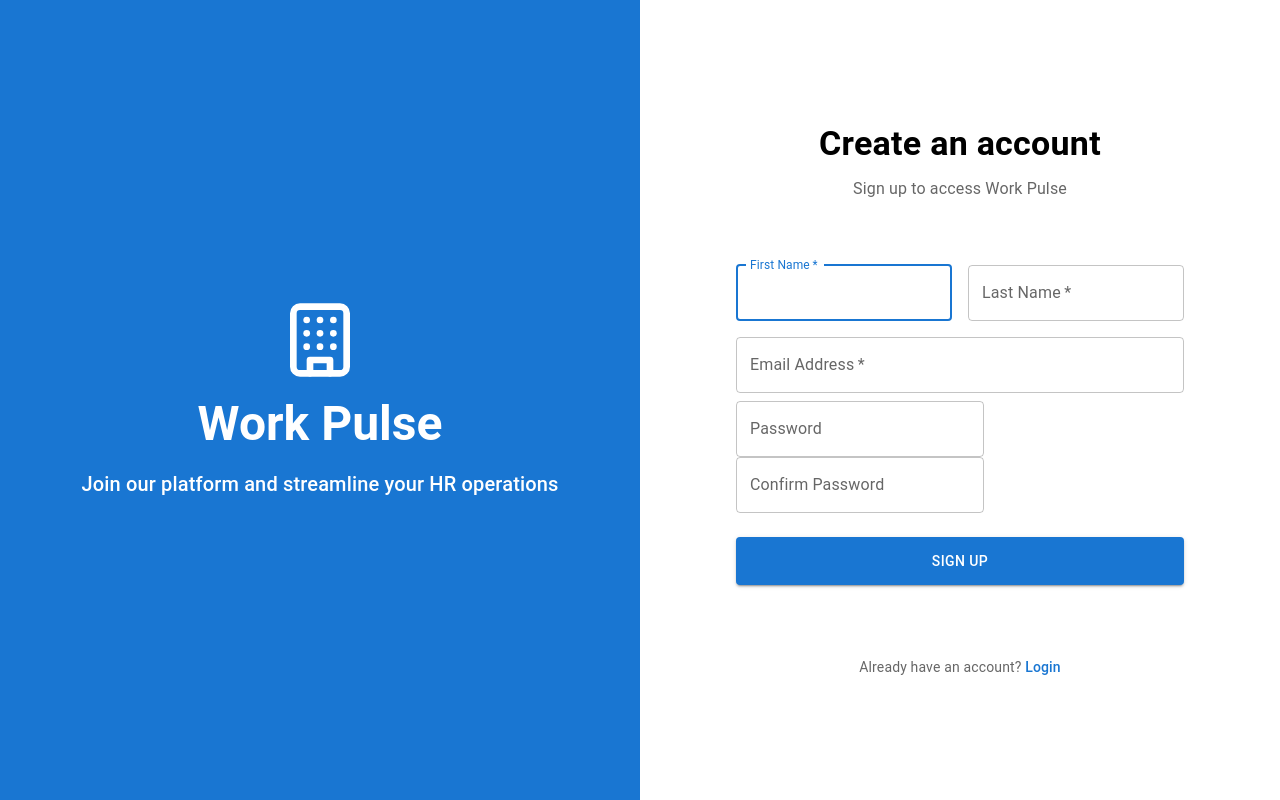
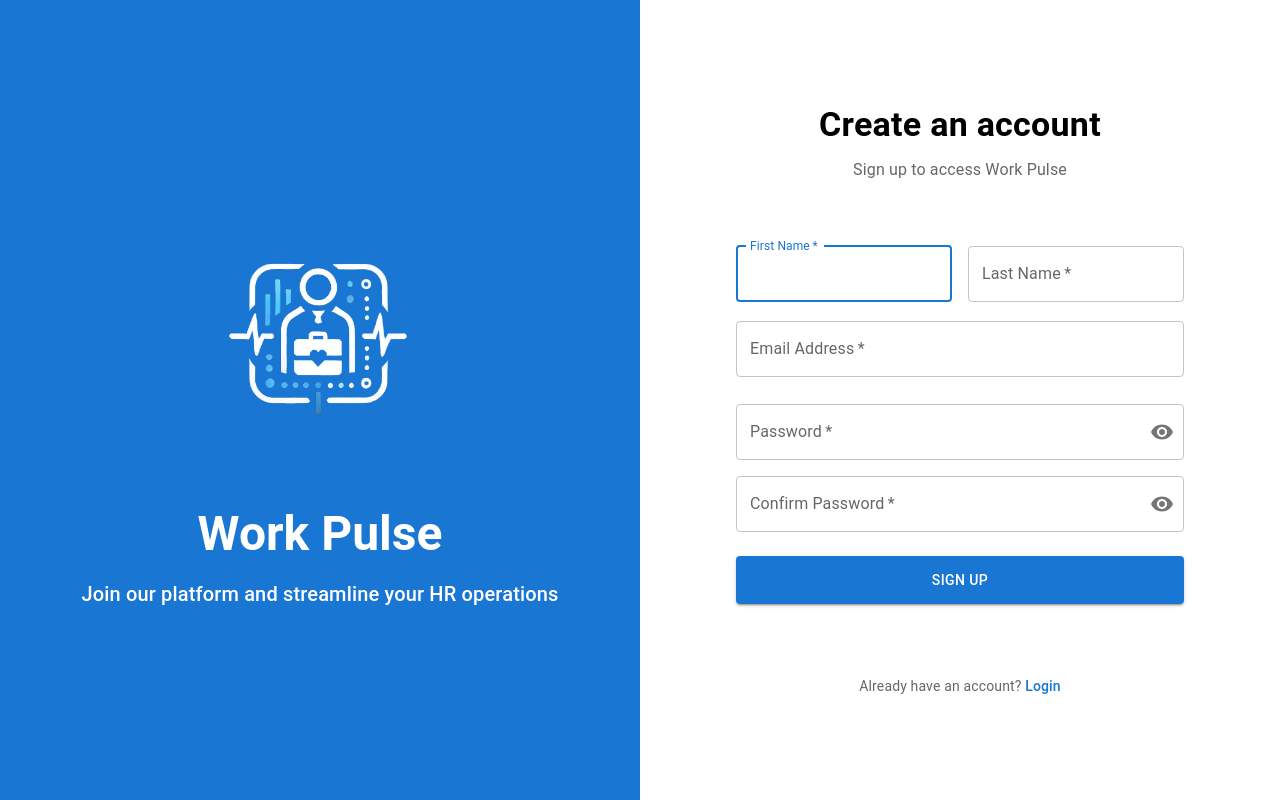
Before and after one commit to imthadh-ahamed/WorkPulse-frontend, a Next.js app in the folder client/: page /signup in a window 1280 px wide. Built offline with nearby package versions, Linux system fonts and the light colour scheme.

Commit message:
feat: update the formik validations

```diff
--- a/client/src/app/globals.css
+++ b/client/src/app/globals.css
@@ -1,6 +1,6 @@
 @import "tailwindcss";
 
 .error-message {
-  color: red;
-  fontsize: 0.875rem;
+  color: rgb(192, 66, 66);
+  font-size: 0.875rem;
 }
--- a/client/src/app/page.tsx
+++ b/client/src/app/page.tsx
@@ -3,7 +3,8 @@
 import type React from "react";
 import Link from "next/link";
 import { useState } from "react";
-import { Building } from "lucide-react";
+import { Formik, Form, Field, ErrorMessage } from "formik";
+import * as Yup from "yup";
 import {
   Button,
   TextField,
@@ -18,13 +19,27 @@ import {
   IconButton,
 } from "@mui/material";
 import { Visibility, VisibilityOff } from "@mui/icons-material";
+import Image from "next/image";
+import "../globals.css";
+
+// Validation Schema for Formik
+const LoginSchema = Yup.object().shape({
+  email: Yup.string()
+    .email("Invalid email address")
+    .required("Email is required"),
+  password: Yup.string()
+    .min(8, "Password must be at least 8 characters")
+    .required("Password is required"),
+});
 
 export default function LoginPage() {
   const [showPassword, setShowPassword] = useState(false);
 
   // These would be connected to a real authentication system in a production app
-  const [email, setEmail] = useState("admin@example.com");
-  const [password, setPassword] = useState("password123");
+  const initialValues = {
+    email: "admin@example.com",
+    password: "password123",
+  };
 
   const handleClickShowPassword = () => setShowPassword((show) => !show);
 
@@ -34,9 +49,9 @@ export default function LoginPage() {
     event.preventDefault();
   };
 
-  const handleSubmit = (event: React.FormEvent<HTMLFormElement>) => {
-    event.preventDefault();
+  const handleSubmit = (values: { email: string; password: string }) => {
     // In a real app, this would authenticate with a backend
+    console.log("Form submitted with:", values);
     window.location.href = "/pages/dashboard";
   };
 
@@ -63,7 +78,12 @@ export default function LoginPage() {
             gap: 2,
           }}
         >
-          <Building size={80} />
+          <Image
+            src="/images/logo.png"
+            alt="Work Pulse Logo"
+            width={300}
+            height={300}
+          />
           <Typography variant="h3" component="h1" fontWeight="bold">
             Work Pulse
           </Typography>
@@ -100,18 +120,28 @@ export default function LoginPage() {
           </Box>
 
           <Paper elevation={0} sx={{ p: 4 }}>
-            <Box component="form" onSubmit={handleSubmit} sx={{ mt: 1 }}>
-              <TextField
+            <Formik
+              initialValues={initialValues}
+              validationSchema={LoginSchema}
+              onSubmit={handleSubmit}
+            >
+              {({ values, handleChange, handleBlur, touched, errors }) => (
+                <Form>
+                  <Field
+                    as={TextField}
                     margin="normal"
                     required
                     fullWidth
                     id="email"
+                    name="email"
                     label="Email Address"
-                name="email"
                     autoComplete="email"
                     autoFocus
-                value={email}
-                onChange={(e) => setEmail(e.target.value)}
+                    value={values.email}
+                    onChange={handleChange}
+                    onBlur={handleBlur}
+                    error={Boolean(touched.email && errors.email)}
+                    helperText={<ErrorMessage name="email" />}
                   />
 
                   <FormControl sx={{ mt: 2, width: "100%" }} variant="outlined">
@@ -119,8 +149,10 @@ export default function LoginPage() {
                     <OutlinedInput
                       id="password"
                       type={showPassword ? "text" : "password"}
-                  value={password}
-                  onChange={(e) => setPassword(e.target.value)}
+                      name="password"
+                      value={values.password}
+                      onChange={handleChange}
+                      onBlur={handleBlur}
                       endAdornment={
                         <InputAdornment position="end">
                           <IconButton
@@ -134,10 +166,18 @@ export default function LoginPage() {
                         </InputAdornment>
                       }
                       label="Password"
+                      error={Boolean(touched.password && errors.password)}
+                    />
+                    <ErrorMessage
+                      name="password"
+                      component="div"
+                      className="error-message"
                     />
                   </FormControl>
 
-              <Box sx={{ display: "flex", justifyContent: "flex-end", mt: 1 }}>
+                  <Box
+                    sx={{ display: "flex", justifyContent: "flex-end", mt: 1 }}
+                  >
                     <Link
                       href="#"
                       style={{ color: "inherit", textDecoration: "none" }}
@@ -156,7 +196,9 @@ export default function LoginPage() {
                   >
                     Login
                   </Button>
-            </Box>
+                </Form>
+              )}
+            </Formik>
           </Paper>
 
           <Box sx={{ mt: 3, textAlign: "center" }}>
--- a/client/src/app/signup/page.tsx
+++ b/client/src/app/signup/page.tsx
@@ -1,12 +1,26 @@
 "use client";
 
 import Link from "next/link";
-import { Building } from "lucide-react";
 import { useRouter } from "next/navigation";
-import { Formik, Form } from "formik";
+import { Formik, Form, Field, ErrorMessage } from "formik";
 import * as Yup from "yup";
-import { Button, Box, Typography, Container, Paper, Grid } from "@mui/material";
-import { TextField } from "@mui/material";
+import {
+  Button,
+  Box,
+  Typography,
+  Container,
+  Paper,
+  Grid,
+  TextField,
+  InputAdornment,
+  IconButton,
+  FormControl,
+  InputLabel,
+  OutlinedInput,
+} from "@mui/material";
+import Image from "next/image";
+import { useState } from "react";
+import { Visibility, VisibilityOff } from "@mui/icons-material";
 
 // Validation schema
 const SignupSchema = Yup.object().shape({
@@ -33,6 +47,19 @@ const SignupSchema = Yup.object().shape({
 
 export default function SignupPage() {
   const router = useRouter();
+
+  const [showPassword, setShowPassword] = useState(false);
+  const [showConfirmPassword, setShowConfirmPassword] = useState(false);
+
+  const handleClickShowPassword = () => setShowPassword((show) => !show);
+  const handleClickShowConfirmPassword = () =>
+    setShowConfirmPassword((show) => !show);
+
+  const handleMouseDownPassword = (
+    event: React.MouseEvent<HTMLButtonElement>
+  ) => {
+    event.preventDefault();
+  };
 
   const initialValues = {
     firstName: "",
@@ -65,7 +92,12 @@ export default function SignupPage() {
             gap: 2,
           }}
         >
-          <Building size={80} />
+          <Image
+            src="/images/logo.png"
+            alt="Work Pulse Logo"
+            width={300}
+            height={300}
+          />
           <Typography variant="h3" component="h1" fontWeight="bold">
             Work Pulse
           </Typography>
@@ -114,31 +146,38 @@ export default function SignupPage() {
                 }, 500);
               }}
             >
-              {({ isSubmitting }) => (
+              {({ isSubmitting, errors, touched }) => (
                 <Form>
                   <Grid container spacing={2}>
                     <Grid item xs={12} sm={6}>
-                      <TextField
+                      <Field
+                        as={TextField}
                         required
                         fullWidth
                         id="firstName"
                         name="firstName"
                         label="First Name"
                         autoFocus
+                        error={Boolean(errors.firstName && touched.firstName)}
+                        helperText={<ErrorMessage name="firstName" />}
                       />
                     </Grid>
                     <Grid item xs={12} sm={6}>
-                      <TextField
+                      <Field
+                        as={TextField}
                         required
                         fullWidth
                         id="lastName"
                         name="lastName"
                         label="Last Name"
+                        error={Boolean(errors.lastName && touched.lastName)}
+                        helperText={<ErrorMessage name="lastName" />}
                       />
                     </Grid>
                   </Grid>
 
-                  <TextField
+                  <Field
+                    as={TextField}
                     margin="normal"
                     required
                     fullWidth
@@ -146,11 +185,85 @@ export default function SignupPage() {
                     name="email"
                     label="Email Address"
                     autoComplete="email"
+                    error={Boolean(errors.email && touched.email)}
+                    helperText={<ErrorMessage name="email" />}
                   />
 
-                  <TextField name="password" label="Password" />
+                  <FormControl
+                    sx={{ mt: 2, width: "100%" }}
+                    variant="outlined"
+                    required
+                    error={touched.password && !!errors.password}
+                  >
+                    <InputLabel htmlFor="password">Password</InputLabel>
+                    <Field
+                      as={OutlinedInput}
+                      id="password"
+                      type={showPassword ? "text" : "password"}
+                      name="password"
+                      error={touched.password && !!errors.password}
+                      endAdornment={
+                        <InputAdornment position="end">
+                          <IconButton
+                            aria-label="toggle password visibility"
+                            onClick={handleClickShowPassword}
+                            onMouseDown={handleMouseDownPassword}
+                            edge="end"
+                          >
+                            {showPassword ? <VisibilityOff /> : <Visibility />}
+                          </IconButton>
+                        </InputAdornment>
+                      }
+                      label="Password *"
+                    />
+                    <ErrorMessage
+                      name="password"
+                      component="div"
+                      className="error-message"
+                    />
+                  </FormControl>
 
-                  <TextField name="confirmPassword" label="Confirm Password" />
+                  <FormControl
+                    sx={{ mt: 2, width: "100%" }}
+                    variant="outlined"
+                    required
+                    error={touched.confirmPassword && !!errors.confirmPassword}
+                  >
+                    <InputLabel htmlFor="confirmPassword">
+                      Confirm Password
+                    </InputLabel>
+                    <Field
+                      as={OutlinedInput}
+                      id="confirmPassword"
+                      type={showConfirmPassword ? "text" : "password"}
+                      name="confirmPassword"
+                      error={
+                        touched.confirmPassword && !!errors.confirmPassword
+                      }
+                      endAdornment={
+                        <InputAdornment position="end">
+                          <IconButton
+                            aria-label="toggle password visibility"
+                            onClick={handleClickShowConfirmPassword}
+                            onMouseDown={handleMouseDownPassword}
+                            edge="end"
+                          >
+                            {showConfirmPassword ? (
+                              <VisibilityOff />
+                            ) : (
+                              <Visibility />
+                            )}
+                          </IconButton>
+                        </InputAdornment>
+                      }
+                      label="Confirm Password *"
+                    />
+                    <ErrorMessage
+                      name="confirmPassword"
+                      component="div"
+                      className="error-message"
+                    />
+                  </FormControl>
 
                   <Button
                     type="submit"
--- a/client/src/app/tenant/page.tsx
+++ b/client/src/app/tenant/page.tsx
@@ -3,7 +3,6 @@
 import type React from "react";
 import Link from "next/link";
 import { useState } from "react";
-import { Building } from "lucide-react";
 import {
   Button,
   TextField,
@@ -22,16 +21,25 @@ import { Visibility, VisibilityOff } from "@mui/icons-material";
 import { Formik, Form, Field, ErrorMessage } from "formik";
 import * as Yup from "yup";
 import "../globals.css";
+import Image from "next/image";
 
 // Validation Schema
 const validationSchema = Yup.object({
-  firstName: Yup.string().required("First Name is required"),
-  lastName: Yup.string().required("Last Name is required"),
+  firstName: Yup.string()
+    .max(50, "First Name must be within 50 characters")
+    .required("First Name is required"),
+  lastName: Yup.string()
+    .max(50, "Last Name must be within 50 characters")
+    .required("Last Name is required"),
   email: Yup.string()
     .email("Invalid email address")
     .required("Email is required"),
   password: Yup.string()
     .min(8, "Password must be at least 8 characters")
+    .matches(
+      /^(?=.*[a-z])(?=.*[A-Z])(?=.*\d)(?=.*[@$!%*?&])[A-Za-z\d@$!%*?&]/,
+      "Password must contain at least one uppercase letter, one lowercase letter, one number, and one special character"
+    )
     .required("Password is required"),
   confirmPassword: Yup.string()
     .oneOf([Yup.ref("password")], "Passwords must match")
@@ -91,7 +99,12 @@ export default function CreateOrganizationPage() {
             gap: 2,
           }}
         >
-          <Building size={80} />
+          <Image
+            src="/images/logo.png"
+            alt="Work Pulse Logo"
+            width={300}
+            height={300}
+          />
           <Typography variant="h3" component="h1" fontWeight="bold">
             Work Pulse
           </Typography>
@@ -183,7 +196,12 @@ export default function CreateOrganizationPage() {
                     helperText={touched.email && errors.email}
                   />
 
-                  <FormControl sx={{ mt: 2, width: "100%" }} variant="outlined">
+                  <FormControl
+                    sx={{ mt: 2, width: "100%" }}
+                    variant="outlined"
+                    required
+                    error={touched.password && !!errors.password}
+                  >
                     <InputLabel htmlFor="password">
                       Admin&apos;s Password
                     </InputLabel>
@@ -214,7 +232,12 @@ export default function CreateOrganizationPage() {
                     />
                   </FormControl>
 
-                  <FormControl sx={{ mt: 2, width: "100%" }} variant="outlined">
+                  <FormControl
+                    sx={{ mt: 2, width: "100%" }}
+                    variant="outlined"
+                    required
+                    error={touched.confirmPassword && !!errors.confirmPassword}
+                  >
                     <InputLabel htmlFor="confirmPassword">
                       Recheck Password
                     </InputLabel>
--- /dev/null
+++ b/client/src/globals.css
@@ -0,0 +1,4 @@
+/* .error-message {
+  color: red;
+  font-size: 0.875rem;
+} */
```
Also changed, not shown: client/public/images/logo.png (added). Lines whose indentation alone changed are shown as unchanged.
